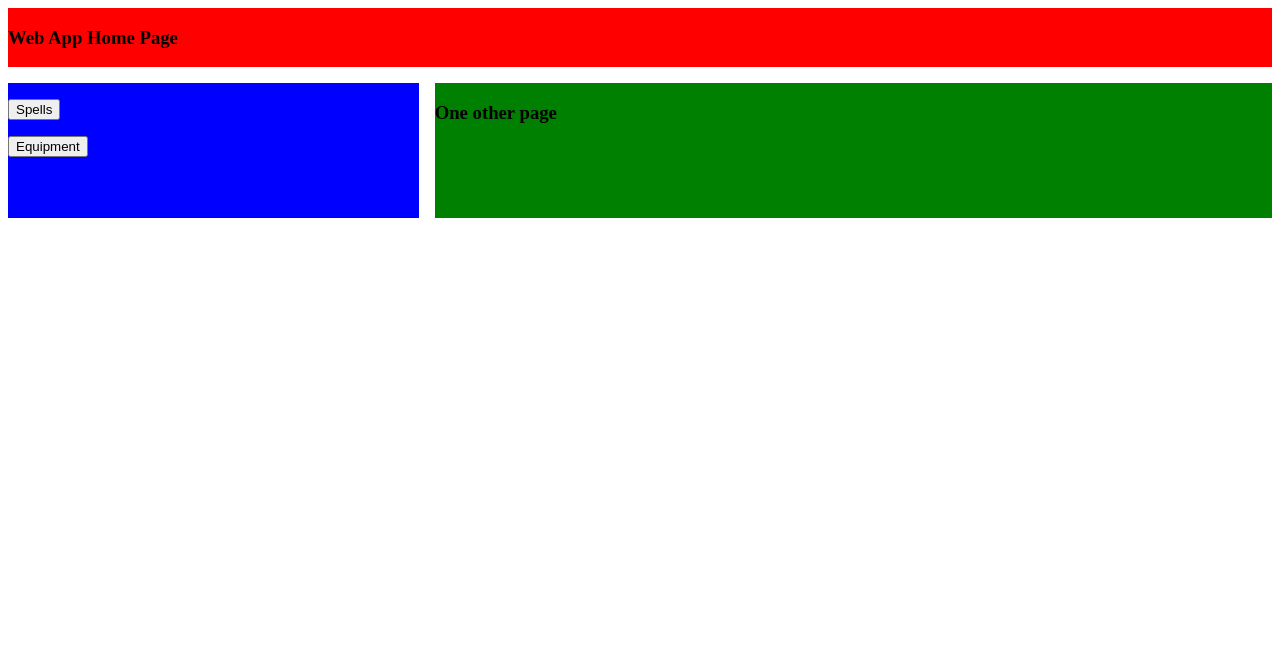
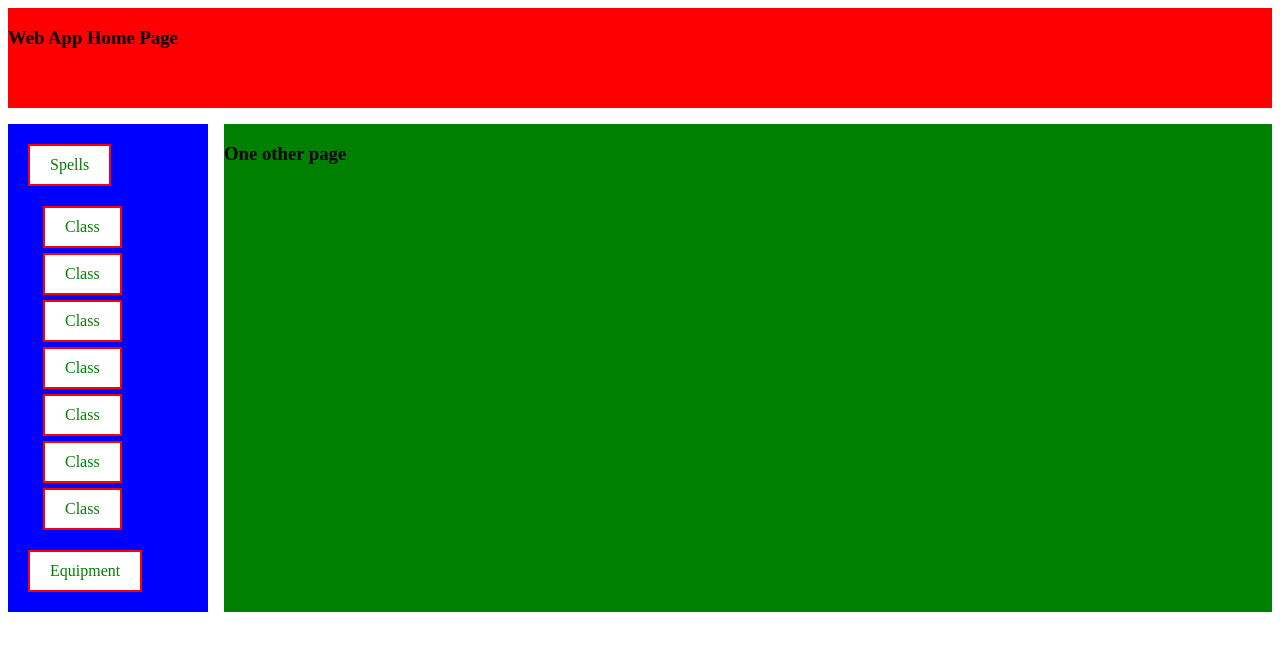
Before and after one commit to rasmussenmatthew/cs257, a Flask app: page / in a window 1280 px wide. Shown: the top 651 px of the page. Run offline with Flask 2, Linux system fonts and the light colour scheme; data that the repository does not hold is empty; parts of the project's set-up code (start-up, migrations or seed data) failed here and were passed over; some libraries are stand-ins or nearby versions.

Commit message:
Added more properties to webapp.css and includedstructure for list items in index.html

```diff
--- a/webapp-doc/static/webapp.css
+++ b/webapp-doc/static/webapp.css
@@ -7,9 +7,10 @@
 */
 .wrapper {
     display: grid;
-    grid-template-columns: 1fr 1fr 1fr;
-    grid-template-rows: 1fr 1fr 1fr;
+    grid-template-columns: 200px 1fr 1fr;
+    grid-template-rows: 100px 1fr 1fr;
     grid-gap: 1em;
+    grid-auto-rows: minmax(1fr, auto);
 }
 
 .header {
@@ -30,3 +31,43 @@
     grid-row: 2 / 4;
     background-color: blue;
 }
+
+a:link {
+    background-color: white;
+    color: black;
+    border: 2px solid red;
+    padding: 10px 20px;
+    text-align: center;
+    text-decoration: none;
+    display: inline-block;
+}
+
+a:visited {
+    background-color: white;
+    color: green;
+    border: 2px solid red;
+    padding: 10px 20px;
+    text-align: center;
+    text-decoration: none;
+    display: inline-block;
+}
+
+a:hover {
+    background-color: red;
+    color: black;
+    border: 2px solid red;
+    padding: 10px 20px;
+    text-align: center;
+    text-decoration: none;
+    display: inline-block;
+}
+
+ul {
+    list-style-type: none;
+    margin: 10px;
+    padding: 5px;
+}
+
+li {
+    margin: 5px;
+}
--- a/webapp-doc/templates/index.html
+++ b/webapp-doc/templates/index.html
@@ -14,15 +14,26 @@
             <h3>Web App Home Page</h3>
         </div>
         <div class = "side_bar">
-            <p><button id="spells_button">Spells</button></p>
-            <p><button id="equipment_button">Equipment</button></p>
+            <ul>
+                <li><a href="">Spells</a></li>
+                <ul>
+                    <li><a href=""> Class </a></li>
+                    <li><a href=""> Class </a></li>
+                    <li><a href=""> Class </a></li>
+                    <li><a href=""> Class </a></li>
+                    <li><a href=""> Class </a></li>
+                    <li><a href=""> Class </a></li>
+                    <li><a href=""> Class </a></li>
+                </ul>
+                <li><a href="">Equipment</a></li>
+            </ul>
         </div>
         <div class = "content">
             <h3>One other page</h3>
+            <ul id="spell_list">
+            </ul>
         </div>
     </div>
-    <ul id="spell_list">
-    </ul>
 
 </body>
 </html>
```
